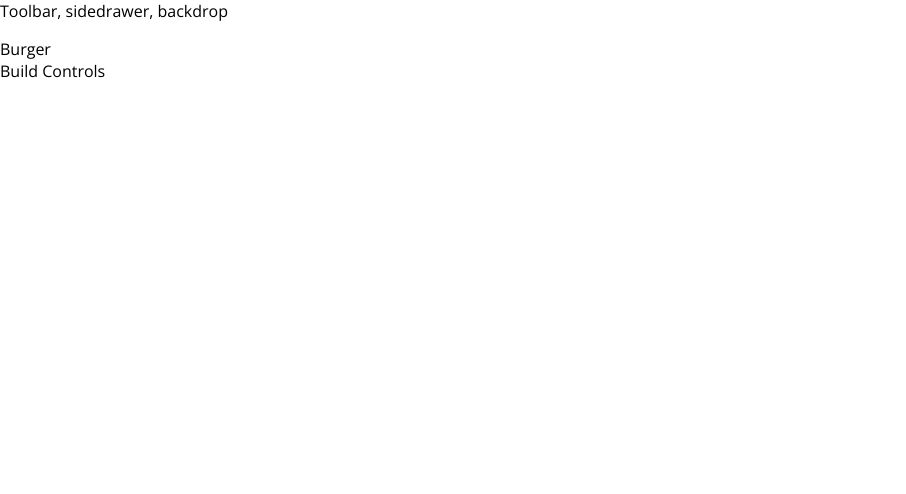
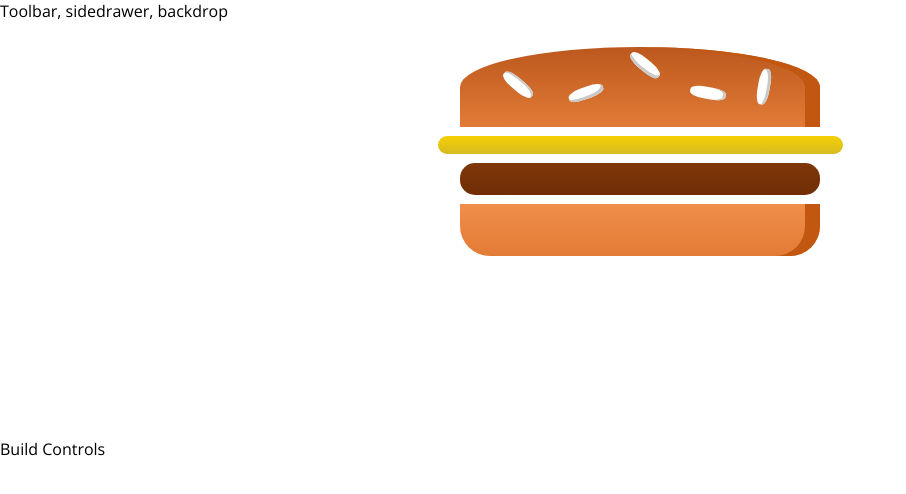
Before and after one commit to clarklindev/react-maximilianschwarzmuller-udemy-react, a React app in the folder burger-basics--01-project-setup/: page / in a window 1280 px wide. Shown: the top 494 px of the page, without its empty margins (0-906 px from the left). Built offline with nearby package versions, Linux system fonts and the light colour scheme.

Commit message:
11. Starting the Burger Component.mp4

```diff
--- /dev/null
+++ b/burger-basics--01-project-setup/src/components/Burger/Burger.css
@@ -0,0 +1,30 @@
+.Burger {
+	width: 100%;
+	margin: auto;
+	height: 250px;
+	overflow: scroll;
+	text-align: center;
+	font-weight: bold;
+	font-size: 1.2rem;
+}
+
+@media (min-width: 1000px) and (min-height: 700px) {
+	.Burger {
+		width: 700px;
+		height: 600px;
+	}
+}
+
+@media (min-width: 500px) and (min-height: 401px) {
+	.Burger {
+		width: 450px;
+		height: 400px;
+	}
+}
+
+@media (min-width: 500px) and (max-height: 400px) {
+	.Burger {
+		width: 350px;
+		height: 300px;
+	}
+}
--- a/burger-basics--01-project-setup/src/components/Burger/Burger.js
+++ b/burger-basics--01-project-setup/src/components/Burger/Burger.js
@@ -0,0 +1,15 @@
+import React from 'react';
+import classes from './Burger.css';
+import BurgerIngredient from './BurgerIngredient/BurgerIngredient';
+
+const burger = props => {
+	return (
+		<div className={classes.Burger}>
+			<BurgerIngredient type="bread-top" />
+			<BurgerIngredient type="cheese" />
+			<BurgerIngredient type="meat" />
+			<BurgerIngredient type="bread-bottom" />
+		</div>
+	);
+};
+export default burger;
--- a/burger-basics--01-project-setup/src/components/Burger/BurgerIngredient/BurgerIngredient.js
+++ b/burger-basics--01-project-setup/src/components/Burger/BurgerIngredient/BurgerIngredient.js
@@ -1,5 +1,5 @@
 import React, { Component } from 'react';
-import classes from './burgerIngredient';
+import classes from './BurgerIngredient.css';
 import PropTypes from 'prop-types';
 
 class BurgerIngredient extends Component {
--- a/burger-basics--01-project-setup/src/containers/BurgerBuilder/BurgerBuilder.js
+++ b/burger-basics--01-project-setup/src/containers/BurgerBuilder/BurgerBuilder.js
@@ -1,11 +1,12 @@
 import React, { Component } from 'react';
 import Aux from '../../hoc/Auxiliary';
+import Burger from '../../components/Burger/Burger';
 
 class BurgerBuilder extends Component {
 	render() {
 		return (
 			<Aux>
-				<div>Burger</div>
+				<Burger />
 				<div>Build Controls</div>
 			</Aux>
 		);
```
